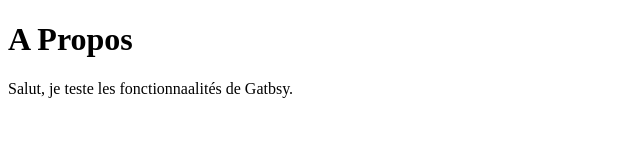
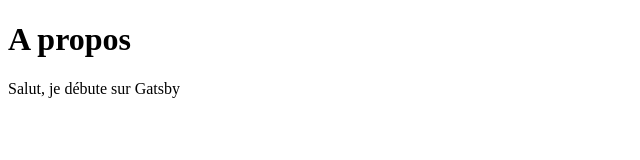
Before and after one commit to phil-lfk/gatsby-test-one, a Gatsby site: page /about in a window 1280 px wide. Shown: the whole page, without its empty margins (0-640 px from the left). Built offline with nearby package versions, Linux system fonts and the light colour scheme; Gatsby itself is replaced by a stand-in of ours.

Commit message:
premiere version about

```diff
--- a/src/pages/about.js
+++ b/src/pages/about.js
@@ -1,15 +1,14 @@
-// Step 1: Import React
 import * as React from 'react'
 
-// Step 2: Define your component
 const AboutPage = () => {
   return (
     <main>
-      <h1>A Propos</h1>
-      <p>Salut, je teste les fonctionnaalités de Gatbsy.</p>
+      <h1>A propos</h1>
+      <p>Salut, je débute sur Gatsby</p>
     </main>
   )
 }
 
-// Step 3: Export your component
+export const Head = () => <title>A propos</title>
+
 export default AboutPage
```
